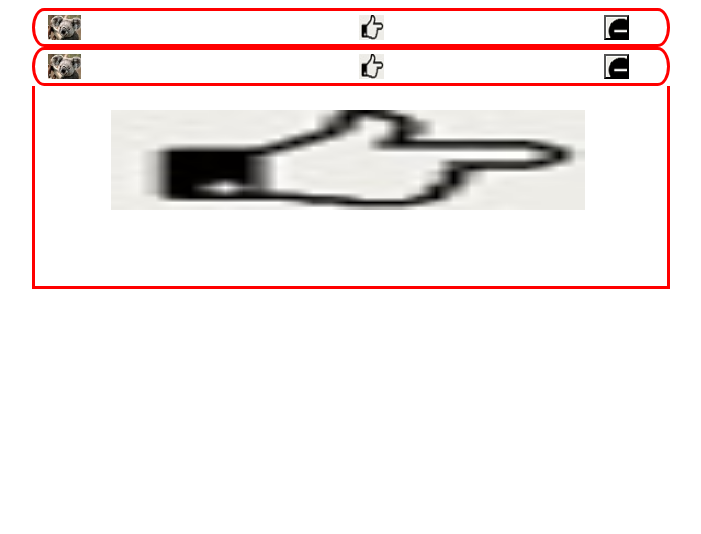
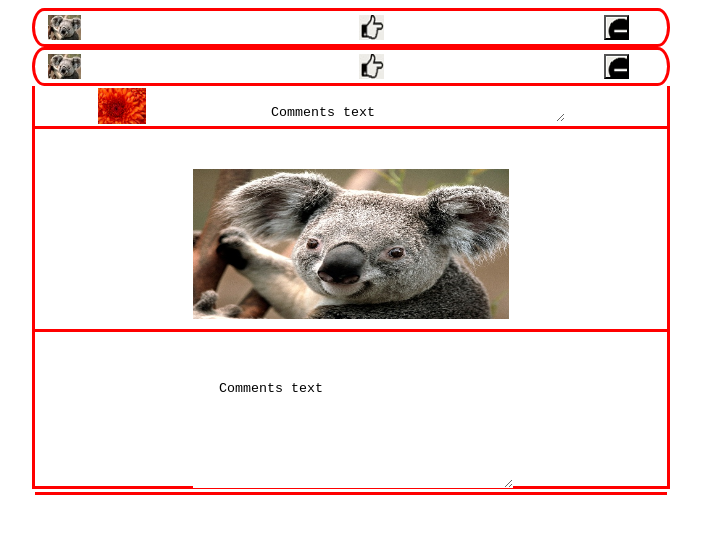
Before and after one commit to hhoussame/HackathonTheOne, a plain HTML site: page Image/src/profile.html in a window 1280 px wide. Both pictures are taken after a click on the button 908 px from the left and 27 px from the top of the page. Shown: the whole page, without its empty margins (292-993 px from the left). Drawn offline with Linux system fonts and the light colour scheme.

Commit message:
animation done
Change-Id: Iee6aae50f7adfdfe622ecde7b914da9cf40c638c

```diff
--- a/Image/src/js/profile.js
+++ b/Image/src/js/profile.js
@@ -6,7 +6,16 @@ function creatImageLike() {
 	+"<img style=\"height:75%; width:4%; position:relative; top: 12% ;margin-left : 46% \" src=\"img/like.jpg\">"
 	+"<label  style=\"height:75%; position:relative; top: 12% ;left: 50% \">"
 	+"</label>"
-	+"<button style=\"height:75%;width:4%; position:relative; background-image:url('./img/minusicone.png');margin-left: 90%;top: -75%\" >"
+	+"<button onclick= \"expandImageLike()\" style=\"height:75%;width:4%; position:relative; background-image:url('./img/minusicone.png');margin-left: 90%;top: -75%\" >"
 	+"</button>"
 	+"</div>";
 }
+function expandImageLike() {
+	var div2 = document.getElementById('profile-div1');
+	if(div2.style.height=="0px"){
+	div2.style.height="400px";
+	}else{
+		div2.style.height="0px";
+	}
+
+}
--- a/Image/src/profile.html
+++ b/Image/src/profile.html
@@ -11,19 +11,35 @@
 <body>
 <div id="profile-master-id">
 </div>
+
+
+<div id="profile-div1" style="width: 50%;margin-left:25% ;height: 0px;color: aqua;border-style: solid;border-color: red;border-top-style:none;transition:width 2s;-moz-transition:height 2s; /* Firefox 4 */;-webkit-transition:height 2s; /* Safari and Chrome */;-o-transition:height 2s; /* Opera */">
+<div style="height : 10%; border: medium;border-bottom-style: solid;border-bottom-color: red;" >
+<img  style="position: relative;height : 90%;left: 10%;top: 5%" src="img/Chrysanthemum.jpg">
+<textarea rows="1" cols="20" style="border:none;background-color:transparent;  position: relative;height:75%;width:50%; left: 25%;top: 0%">
+   Comments text
+</textarea>
+
+</div>
+<div style="height : 50%; border: medium;border-bottom-style: solid;border-bottom-color: red;" >
+
+<img  style="position: relative;height:75%;width:50%; left: 25%;top: 20%" src="img/Koala2.jpg">
+</div>
+<div style="height : 40%; border: medium;border-bottom-style: solid;border-bottom-color: red;" >
+
+<textarea rows="5" cols="50" style="border:none;position: relative;height:75%;width:50%; left: 25%;top: 20%">
+   Comments text
+</textarea>
+</div>
+
+</div>
+
 <script type="text/javascript">
 var div = document.getElementById('profile-master-id');
 var div1 = creatImageLike();
 div.innerHTML = div.innerHTML +div1 +div1 ;
 </script>
 
-<div id="profile-div1" style="width: 50%;margin-left:25% ;height: 200px;color: aqua;border-style: solid;border-color: red;border-top-style:none;">
-
-
-<img style="height:50%; width:75%; position:relative; top: 12% ;left : 12% "; src="img/like.jpg">
-<br>
-<div >
-</div>
 <!-- </div> -->
 </body>
 </html>
```
Also changed, not shown: Image/src/img/Chrysanthemum.jpg (added), Image/src/img/Koala2.jpg (added).
